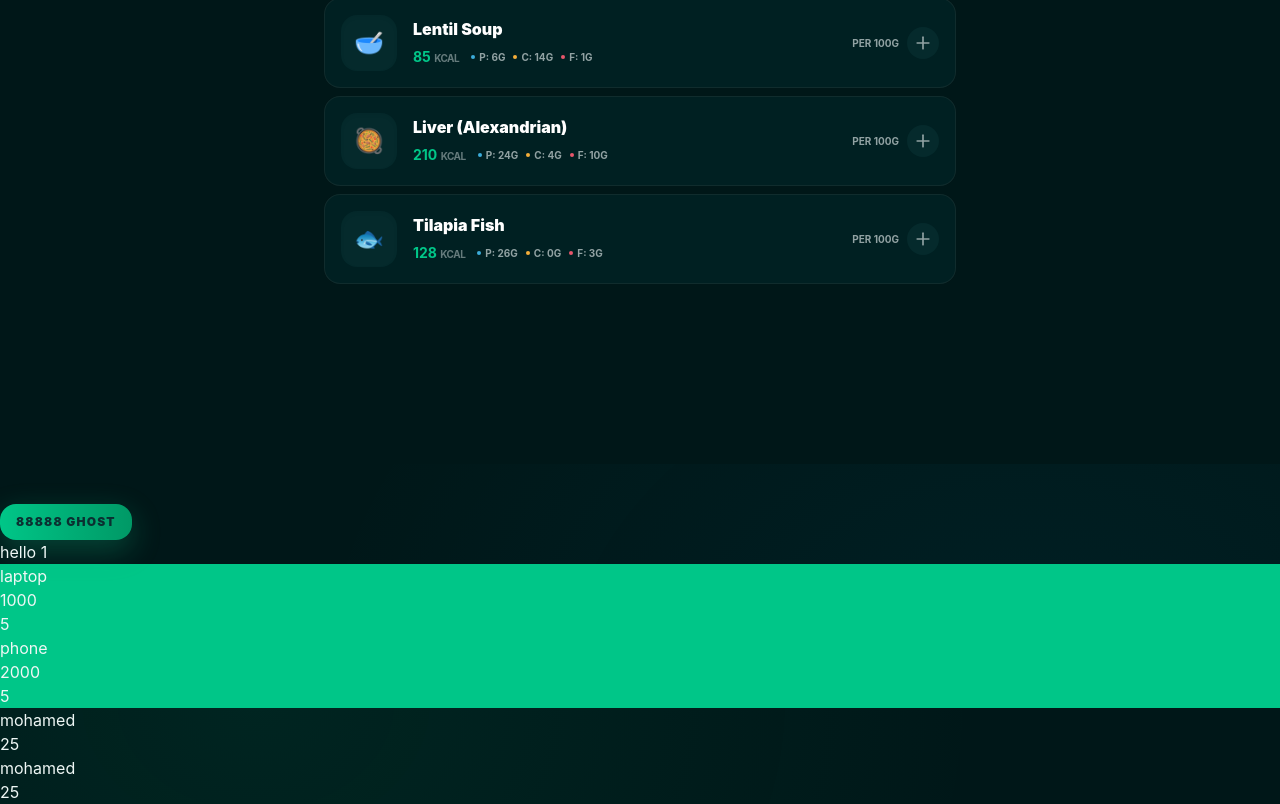
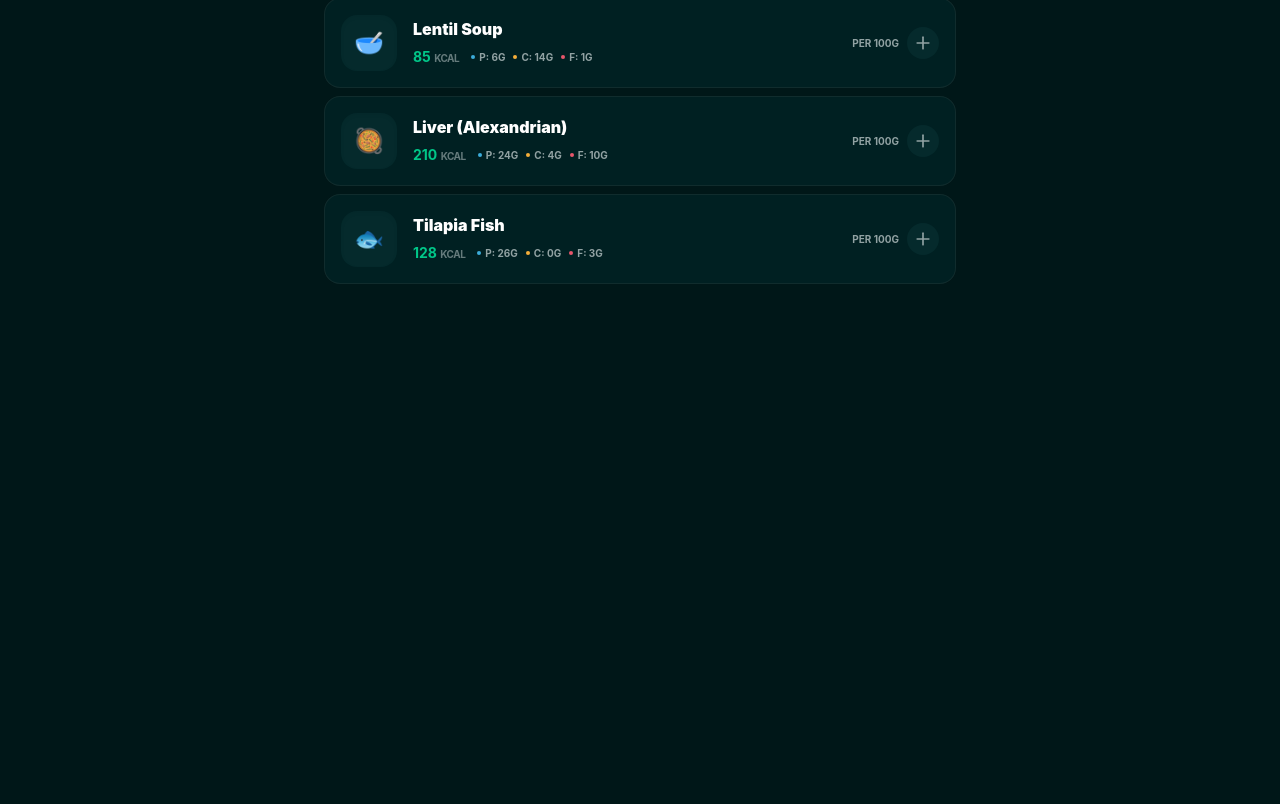
Before and after one commit to amallhalim/mezan, a Next.js app: page /en/calculator in a window 1280 px wide. Shown: the part 897-1701 px from the top of the page. After the commit the page ends 1361 px from the top, so only its background shows below. Built offline with nearby package versions, Linux system fonts and the light colour scheme.

Commit message:
feat: implement internationalized root layout with localized metadata and theme support

```diff
--- a/app/[locale]/layout.tsx
+++ b/app/[locale]/layout.tsx
@@ -82,7 +82,6 @@ export default async function LocaleLayout({
       <body className="flex min-h-full flex-col">
         <NextIntlClientProvider messages={messages} locale={locale}>
           <ThemeProvider>{children}</ThemeProvider>
-          <Test />
         </NextIntlClientProvider>
       </body>
     </html>
```
